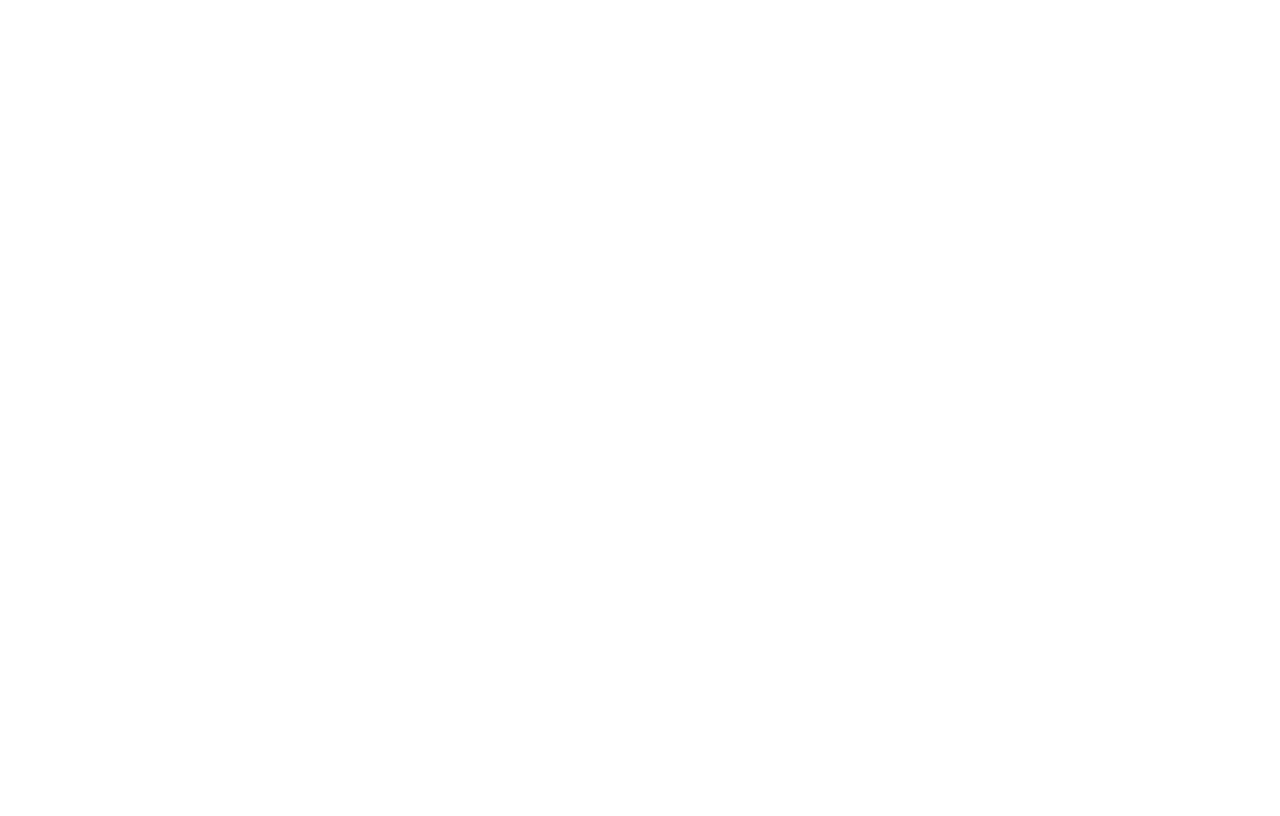
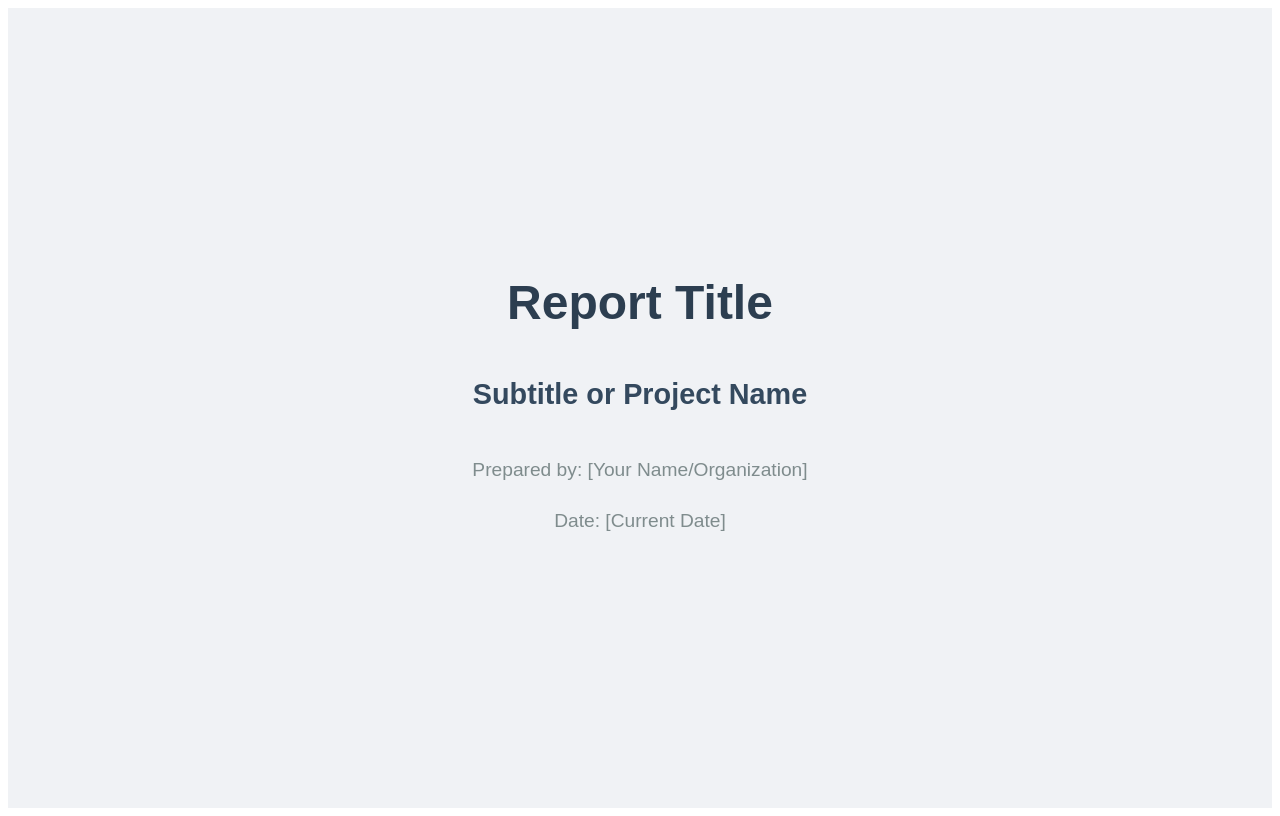
Before and after one commit to LiJieSu0/Fit4Launch_Report, a React (Create React App) app in the folder report-generator-app/: page / in a window 1280 px wide. Built offline with nearby package versions, Linux system fonts and the light colour scheme.

Commit message:
add coverpage

```diff
--- a/report-generator-app/src/App.js
+++ b/report-generator-app/src/App.js
@@ -1,7 +1,9 @@
+import CoverPage from './CommonPage/CoverPage';
+
 function App() {
   return (
-    <div>
-
+    <div className="App">
+      <CoverPage />
     </div>
   );
 }
--- /dev/null
+++ b/report-generator-app/src/CommonPage/CoverPage.js
@@ -0,0 +1,19 @@
+import React from 'react';
+import '../StyleScript/CoverPage.css';
+
+const CoverPage = () => {
+  return (
+    <div className="cover-page">
+      <h1>Report Title</h1>
+      <h2>Subtitle or Project Name</h2>
+      <p className="author">Prepared by: [Your Name/Organization]</p>
+      <p className="date">Date: [Current Date]</p>
+      <div className="logo-container">
+        {/* Add your logo here */}
+        {/* <img src="path/to/your/logo.png" alt="Company Logo" /> */}
+      </div>
+    </div>
+  );
+};
+
+export default CoverPage;
--- /dev/null
+++ b/report-generator-app/src/StyleScript/CoverPage.css
@@ -0,0 +1,39 @@
+.cover-page {
+  display: flex;
+  flex-direction: column;
+  justify-content: center;
+  align-items: center;
+  height: 100vh;
+  text-align: center;
+  font-family: Arial, sans-serif;
+  background-color: #f0f2f5;
+  color: #333;
+}
+
+.cover-page h1 {
+  font-size: 3em;
+  margin-bottom: 0.5em;
+  color: #2c3e50;
+}
+
+.cover-page h2 {
+  font-size: 1.8em;
+  margin-bottom: 1em;
+  color: #34495e;
+}
+
+.cover-page .author,
+.cover-page .date {
+  font-size: 1.2em;
+  margin-bottom: 0.5em;
+  color: #7f8c8d;
+}
+
+.cover-page .logo-container {
+  margin-top: 2em;
+}
+
+.cover-page .logo-container img {
+  max-width: 150px;
+  height: auto;
+}
```
Also changed, not shown: 1 other file (tests, documents, lock files or other folders).
